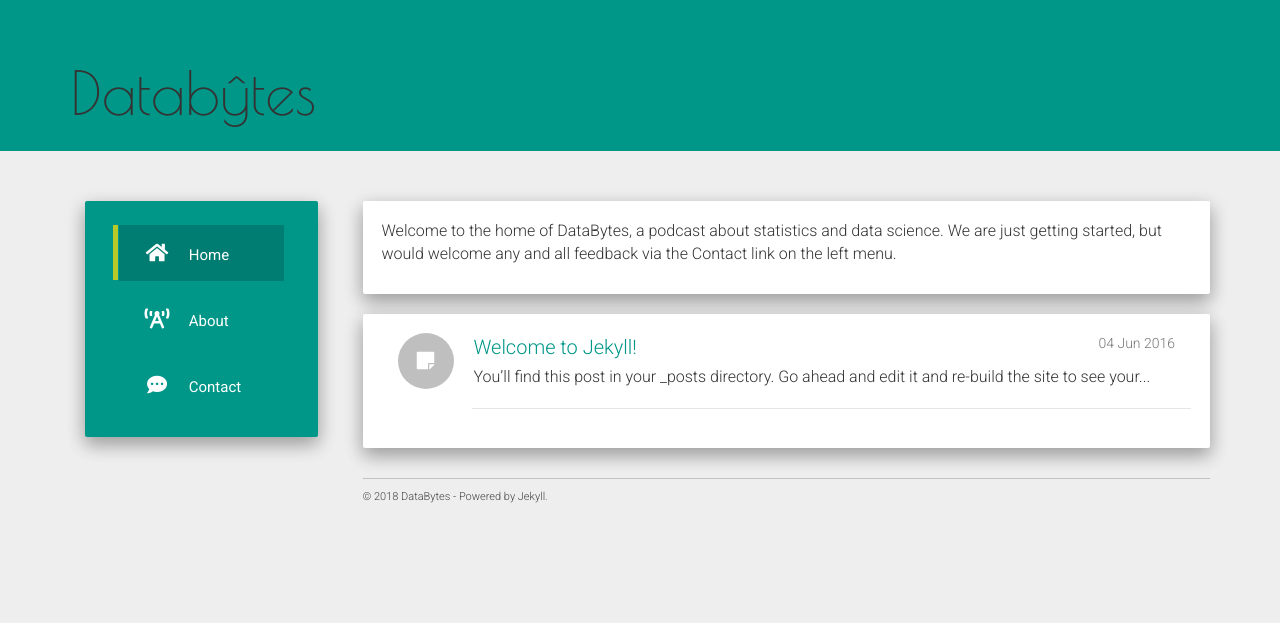
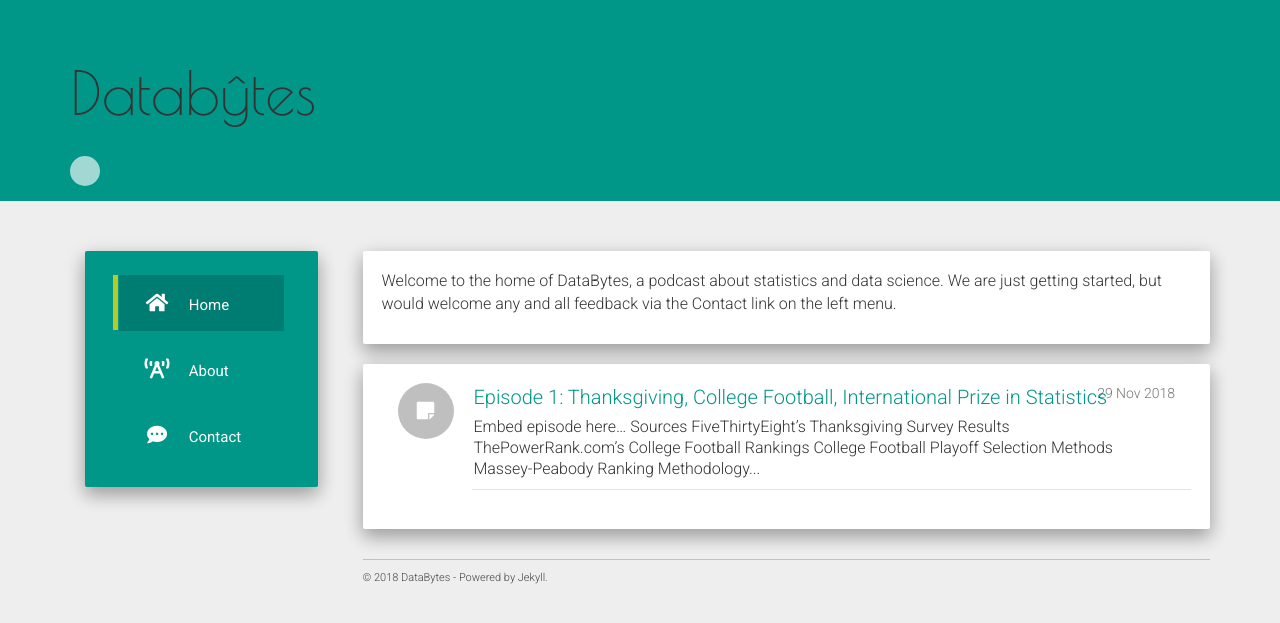
Before and after one commit to DataBytesPodcast/databytespodcast.github.io, a Jekyll site: the page built from index.html, in a window 1280 px wide. Shown: the top 623 px of the page. Built offline with Jekyll 4.4.1, drawn with Linux system fonts in a browser that asks for light colours; nearby versions of some CDN libraries; the list of posts is cut into pages by our own code.

Commit message:
Updated in preparation for episode 1 release
+ Disqus
+ Google Analytics

```diff
--- a/_config.yml
+++ b/_config.yml
@@ -7,12 +7,13 @@
 
 allowsearch: false
 
-google_analytics:
+google_analytics: UA-130201304-1
 
 share:
   twitter_username:
   fb_appid:
 
+disqus_shortname: "databytes-podcast"
 
 enableTags: true
 tagarray: []
--- a/_includes/header.html
+++ b/_includes/header.html
@@ -3,15 +3,15 @@
         <div class="row">
           <div class="col-md-3 col-sm-4 col-xs-12">
             <div class="row-picture">
-              <div style="font-family: 'Poiret One', cursive; font-size: 60px;">
+              <div style="font-family: 'Poiret One', cursive; font-size: 60px; color: 'white'">
               Databŷtes
               </div>
             </div>
-            <!-- <div class="row-details">
-             <h4 class="list-group-item-heading">{{ site.author }}</h4>
-              <p class="list-group-item-text">{{ site.about }}</p>
+            <div class="row-details">
+            <!--  <h4 class="list-group-item-heading">{{ site.author }}</h4>
+              <p class="list-group-item-text">{{ site.about }}</p>-->
               {% include social_links.html %}
-            </div>-->
+            </div>
             <div class="navbar-header pull-right">
               <button type="button" class="navbar-toggle collapsed" data-toggle="collapse" data-target="#bs-example-navbar-collapse-1" aria-expanded="false">
                 <span class="sr-only">Toggle navigation</span>
--- a/_posts/2015-07-11-welcome-to-jekyll.md
+++ /dev/null
@@ -1,25 +0,0 @@
----
-layout: post
-title:  "Welcome to Jekyll!"
-date:   2016-06-04 13:50:39
-categories: jekyll
----
-You’ll find this post in your `_posts` directory. Go ahead and edit it and re-build the site to see your changes. You can rebuild the site in many different ways, but the most common way is to run `jekyll serve`, which launches a web server and auto-regenerates your site when a file is updated.
-
-To add new posts, simply add a file in the `_posts` directory that follows the convention `YYYY-MM-DD-name-of-post.ext` and includes the necessary front matter. Take a look at the source for this post to get an idea about how it works.
-
-Jekyll also offers powerful support for code snippets:
-
-{% highlight ruby %}
-def print_hi(name)
-  puts "Hi, #{name}"
-end
-print_hi('Tom')
-#=> prints 'Hi, Tom' to STDOUT.
-{% endhighlight %}
-
-Check out the [Jekyll docs][jekyll] for more info on how to get the most out of Jekyll. File all bugs/feature requests at [Jekyll’s GitHub repo][jekyll-gh]. If you have questions, you can ask them on [Jekyll’s dedicated Help repository][jekyll-help].
-
-[jekyll]:      http://jekyllrb.com
-[jekyll-gh]:   https://github.com/jekyll/jekyll
-[jekyll-help]: https://github.com/jekyll/jekyll-help
--- /dev/null
+++ b/_posts/2018-11-29-episode-1-thanksgiving-football-prize.md
@@ -0,0 +1,20 @@
+---
+layout: post
+title:  "Episode 1: Thanksgiving, College Football, International Prize in Statistics"
+date:   2018-11-29
+categories: episode
+---
+
+Embed episode here...
+
+### Sources
+
+* [FiveThirtyEight's Thanksgiving Survey Results](https://fivethirtyeight.com/features/the-ultimate-thanksgiving-dinner-menu/)
+
+* [ThePowerRank.com's College Football Rankings](https://thepowerrank.com/guide-cfb-rankings/)
+
+* [College Football Playoff Selection Methods](https://collegefootballplayoff.com/sports/2016/9/30/_131504729609884945.aspx)
+
+* [Massey-Peabody Ranking Methodology](https://massey-peabody.com/methodology/)
+
+* [Announcement of International Prize in Statistics 2018](https://www.statslife.org.uk/news/3982-2018-international-prize-in-statistics-awarded-to-bradley-efron)
```
Also changed, not shown: _data/social.json (+1 -13 lines), about.md (+1 -1 lines), projects.md (deleted, +0 -7 lines), 5 other files.
